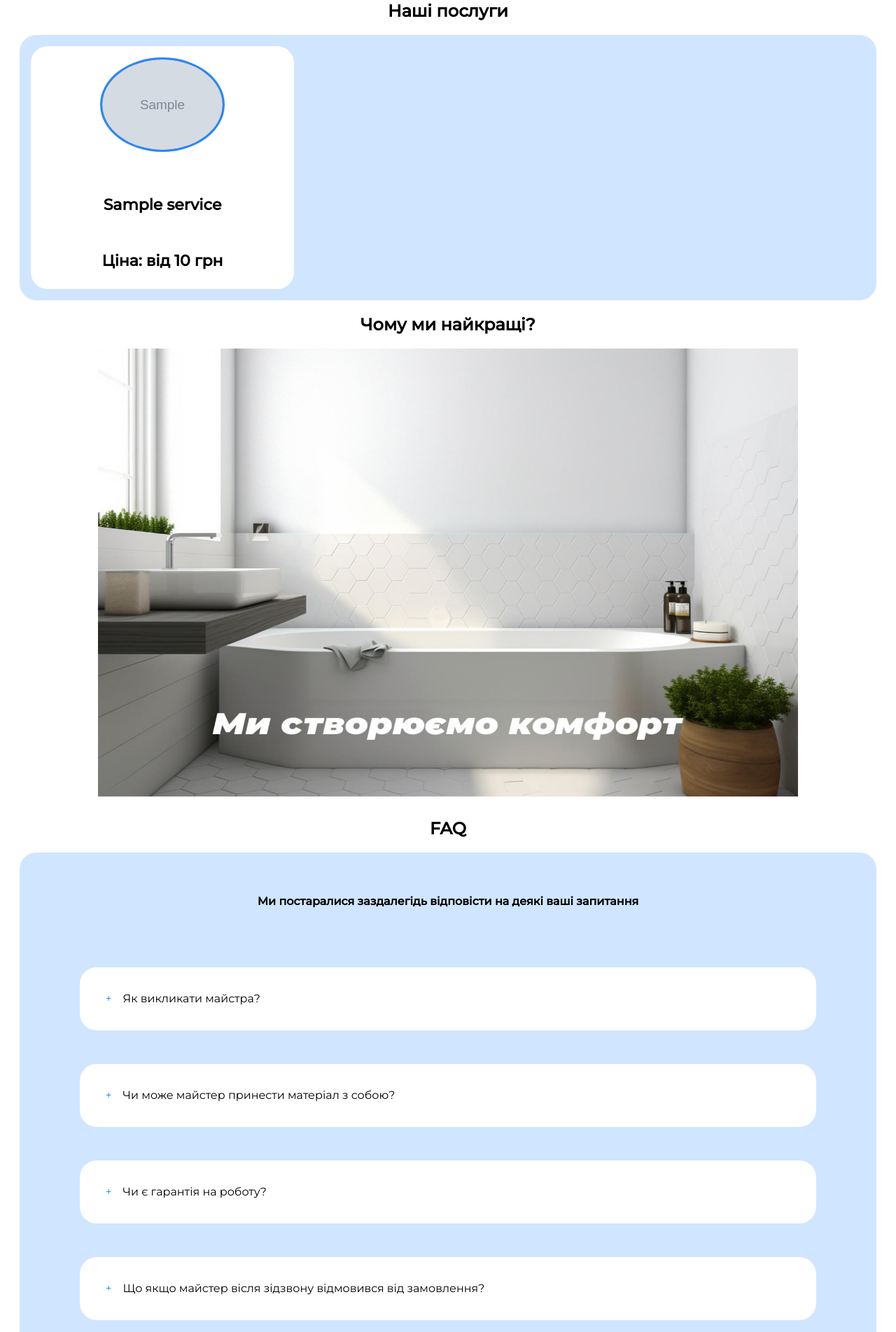
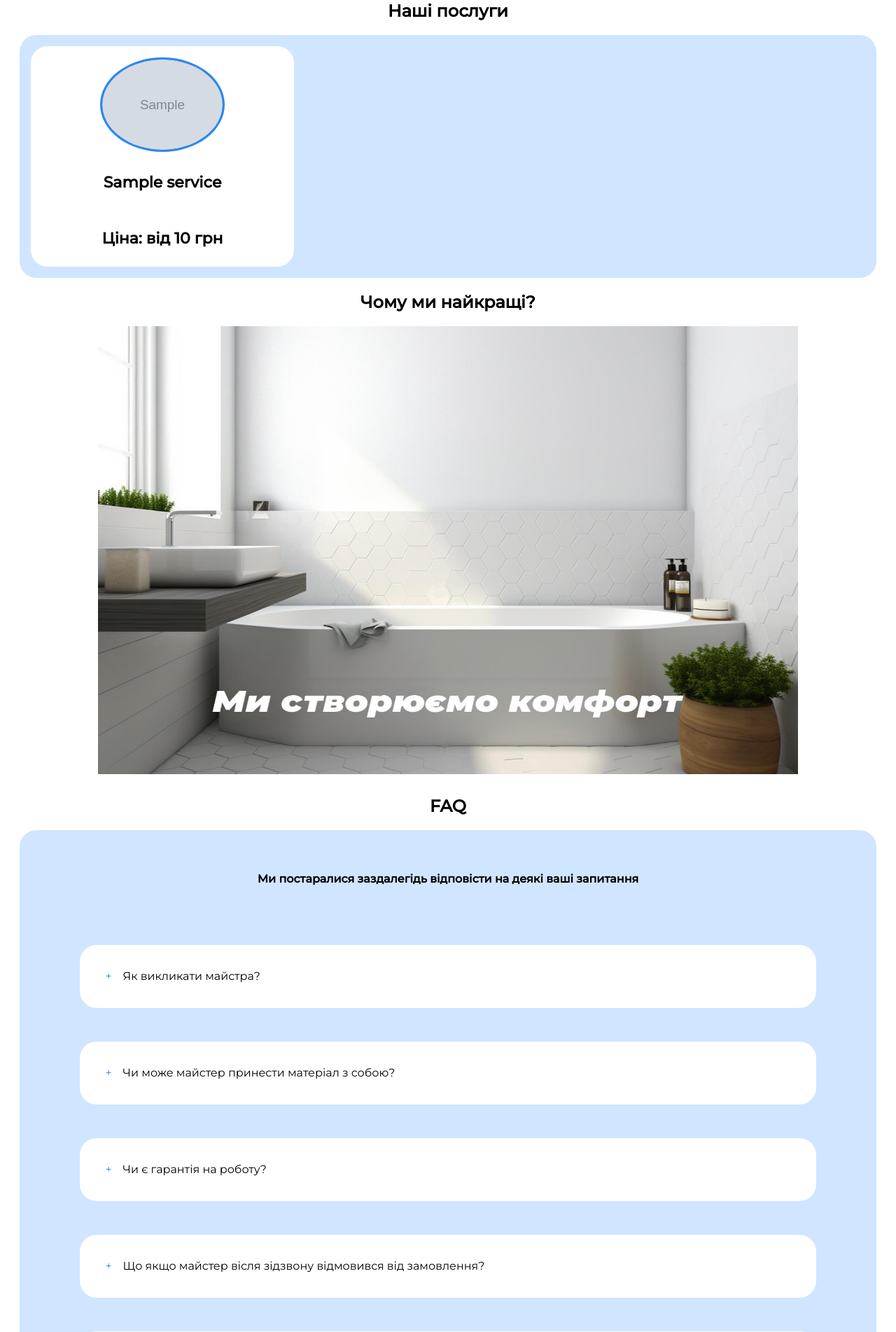
Before and after one commit to Padniuk/technohub-site, a Django app: template technohub/main/templates/main/plumbing_home.html in a window 1280 px wide. Shown: the part 637-2540 px from the top of the page at 70% size. Run offline with Django 4.2, Linux system fonts and the light colour scheme; the template is opened without the code that fills it: values that come from a table or form of the project are taken from there, others are empty; tables that the repository leaves empty hold one stand-in row (values such as "Sample post"); grey boxes marked "Sample" are stand-in pictures; form fields are guessed from the names that the template uses; parts of the project's set-up code (start-up, migrations or seed data) failed here and were passed over; some libraries are stand-ins or nearby versions.

Commit message:
add style bug solving

```diff
--- a/technohub/main/static/main/src/styles/blocks/electricity_header.scss
+++ b/technohub/main/static/main/src/styles/blocks/electricity_header.scss
@@ -8,7 +8,6 @@
 
     display: flex;
     flex-direction: row;
-
     justify-content: space-between;
     align-items: center;
   }
--- a/technohub/main/static/main/src/styles/blocks/electricity_services.scss
+++ b/technohub/main/static/main/src/styles/blocks/electricity_services.scss
@@ -28,10 +28,6 @@
         &-item {
             @include listTextSizing;
         }
-
-        &-list {
-            list-style: none;
-        }
         &-price {
             @include TextSizing;
             font-weight: bold;
--- a/technohub/main/static/main/src/styles/blocks/faq.scss
+++ b/technohub/main/static/main/src/styles/blocks/faq.scss
@@ -11,10 +11,10 @@
         border-radius: 24px;
 
         &-title {
+            text-align: center;
             @include listTextSizing;
             margin-top: 5%;
             margin-bottom: 5%;
-
         }
 
         &-details {
--- a/technohub/main/static/main/src/styles/blocks/menu.scss
+++ b/technohub/main/static/main/src/styles/blocks/menu.scss
@@ -21,6 +21,9 @@
     &__button--close {
         align-self: center;
     }
+    &-empty {
+        width: 20%;
+    }
 }
 
 .header .menu {
--- a/technohub/main/static/main/src/styles/blocks/plumbing_header.scss
+++ b/technohub/main/static/main/src/styles/blocks/plumbing_header.scss
@@ -8,7 +8,6 @@
 
     display: flex;
     flex-direction: row;
-
     justify-content: space-between;
     align-items: center;
   }
--- a/technohub/main/static/main/src/styles/blocks/plumbing_services.scss
+++ b/technohub/main/static/main/src/styles/blocks/plumbing_services.scss
@@ -18,7 +18,7 @@
         display: flex;
         flex-direction: column;
 
-        justify-content:center;
+        justify-content:space-around;
         align-items: center;
 
 
@@ -28,21 +28,23 @@
         &-item {
             @include listTextSizing;
         }
-
-        &-list {
-            list-style: none;
-        }
         &-price {
             @include TextSizing;
             font-weight: bold;
         }
         &-logo {
             width: 50%;
-            height: 50%;
-            margin-bottom: 15%;
+            margin-bottom: 20px;
             border: 3px solid $accent-color;
             background-color: #000;
             border-radius: 50%;
         }
+        &-content {
+            display: flex;
+            flex-direction: column;
+
+            justify-content:center;
+            align-items: center;
+        }
     }
 }
--- a/technohub/main/static/main/src/styles/plumbing_style.css
+++ b/technohub/main/static/main/src/styles/plumbing_style.css
@@ -89,8 +89,8 @@
     align-items: center; }
     @media (min-width: 576px) {
       .header__router {
-        font-size: 20px;
-        line-height: 48px; } }
+        font-size: 16px;
+        line-height: 32px; } }
     @media (min-width: 1024px) {
       .header__router {
         font-size: 22px;
@@ -165,6 +165,9 @@
 
 .menu__button--close {
   align-self: center; }
+
+.menu-empty {
+  width: 20%; }
 
 .header .menu__nav {
   display: none; }
@@ -269,8 +272,8 @@
       position: relative; }
       @media (min-width: 576px) {
         .contact__form-title {
-          font-size: 20px;
-          line-height: 48px; } }
+          font-size: 16px;
+          line-height: 32px; } }
       @media (min-width: 1024px) {
         .contact__form-title {
           font-size: 22px;
@@ -300,8 +303,8 @@
     width: 100%; }
     @media (min-width: 576px) {
       .form__label {
-        font-size: 20px;
-        line-height: 48px; } }
+        font-size: 16px;
+        line-height: 32px; } }
     @media (min-width: 1024px) {
       .form__label {
         font-size: 22px;
@@ -364,7 +367,7 @@
     background-color: #fff;
     display: flex;
     flex-direction: column;
-    justify-content: center;
+    justify-content: space-around;
     align-items: center; }
     .services__service-title {
       line-height: 32px;
@@ -372,8 +375,8 @@
       text-align: center; }
       @media (min-width: 576px) {
         .services__service-title {
-          font-size: 20px;
-          line-height: 48px; } }
+          font-size: 16px;
+          line-height: 32px; } }
       @media (min-width: 1024px) {
         .services__service-title {
           font-size: 22px;
@@ -388,8 +391,6 @@
       @media (min-width: 1024px) {
         .services__service-item {
           font-size: 16px; } }
-    .services__service-list {
-      list-style: none; }
     .services__service-price {
       line-height: 32px;
       font-size: 12px;
@@ -397,19 +398,23 @@
       font-weight: bold; }
       @media (min-width: 576px) {
         .services__service-price {
-          font-size: 20px;
-          line-height: 48px; } }
+          font-size: 16px;
+          line-height: 32px; } }
       @media (min-width: 1024px) {
         .services__service-price {
           font-size: 22px;
           line-height: 48px; } }
     .services__service-logo {
       width: 50%;
-      height: 50%;
-      margin-bottom: 15%;
+      margin-bottom: 20px;
       border: 3px solid #2589FF;
       background-color: #000;
       border-radius: 50%; }
+    .services__service-content {
+      display: flex;
+      flex-direction: column;
+      justify-content: center;
+      align-items: center; }
 
 .about {
   padding-inline: 20px;
@@ -527,6 +532,7 @@
     background-color: #d0e5ff;
     border-radius: 24px; }
     .faq__content-title {
+      text-align: center;
       line-height: 18px;
       font-size: 12px;
       margin-top: 5%;
--- a/technohub/main/static/main/src/styles/utils/mixins.scss
+++ b/technohub/main/static/main/src/styles/utils/mixins.scss
@@ -60,8 +60,8 @@
   text-align: center;
 
   @include onTablet {
-    font-size: 20px;
-    line-height: 48px;
+    font-size: 16px;
+    line-height: 32px;
   }
 
   @include onDesktop {
--- a/technohub/main/templates/main/base.html
+++ b/technohub/main/templates/main/base.html
@@ -34,31 +34,11 @@
                     {% endblock %}
                 </div>
 
-                <div class="menu">
-                    <a href="#menu-mobile" class="menu__button">
-                        <img src="{% static 'main/src/images/icon-menu.svg' %}" alt="icon-menu" class="menu__icon">
-                    </a>
+                {% block menu %}
+                {% endblock %}
 
-                    <nav class="nav menu__nav">
-                        <ul class="nav__list">
-                            {% block menu %}
-                            {% endblock %}
-                        </ul>
-                    </nav>
-                </div>
-
-                <aside class="page__menu--mobile menu--mobile" id="menu-mobile">
-                    <nav class="nav menu--mobile__nav">
-                        <ul class="nav__list">
-                            {% block aside %}
-                            {% endblock %}
-                        </ul>
-
-                        <a href="#" class="menu__button--close">
-                            <img src="{% static 'main/src/images/icon-close.svg' %}" alt="icon-close" class="menu__icon">
-                        </a>
-                    </nav>
-                </aside>
+                {% block aside %}
+                {% endblock %}
             </div>
         </header>
 
--- a/technohub/main/templates/main/home.html
+++ b/technohub/main/templates/main/home.html
@@ -1,6 +1,14 @@
 {% extends 'main/base.html' %}
+{% load static %}
 
 {% block menu %}
+    <div class="menu">
+        <a href="#menu-mobile" class="menu__button">
+            <img src="{% static 'main/src/images/icon-menu.svg' %}" alt="icon-menu" class="menu__icon">
+        </a>
+
+        <nav class="nav menu__nav">
+            <ul class="nav__list">
                 <li class="nav__item">
                     <a href="#about" class="nav__link">Про нас</a>
                 </li>
@@ -13,9 +21,15 @@
                 </li>
                 {% block work %}
                 {% endblock %}
+            </ul>
+        </nav>
+    </div>
 {% endblock %}
 
 {% block aside %}
+<aside class="page__menu--mobile menu--mobile" id="menu-mobile">
+    <nav class="nav menu--mobile__nav">
+        <ul class="nav__list">
             <li class="nav__item">
                 <a href="#about" class="nav__link">Про нас</a>
             </li>
@@ -27,9 +41,15 @@
             <li class="nav__item">
                 <a href="#contact" class="nav__link">Контакти</a>
             </li>
-
             {% block aside_work %}
             {% endblock %}
+        </ul>
+
+        <a href="#" class="menu__button--close">
+            <img src="{% static 'main/src/images/icon-close.svg' %}" alt="icon-close" class="menu__icon">
+        </a>
+    </nav>
+</aside>
 {% endblock %}
 
 
@@ -93,8 +113,9 @@
     </h1>
     <div class="services__content">
         {% for serv in services %}
-                    <div class="services__service">
+            <article class="services__service">
                 <img src="{{ serv.photo.url }}" alt="{{ serv.name }}" class="services__service-logo">
+                <div class="services__service-content">
                     <h2 class="services__service-title">{{ serv.name }}</h2>
                     <ul class="services__service-list">
                         {% for individual_service in serv.individual_services %}
@@ -103,6 +124,7 @@
                     </ul>
                     <div class="services__service-price">Ціна: від {{ serv.price }} грн</div>
                 </div>
+            </article>
         {% endfor %}
     </div>
 
@@ -158,5 +180,4 @@
         </details>
     </div>
 </section>
-    </main>
 {% endblock %}
--- a/technohub/technohub/settings.py
+++ b/technohub/technohub/settings.py
@@ -23,7 +23,7 @@
 SECRET_KEY = os.environ.get('SECRET_KEY')
 
 # SECURITY WARNING: don't run with debug turned on in production!
-DEBUG = bool(int(os.environ.get("DEBUG", 0)))
+DEBUG = True#bool(int(os.environ.get("DEBUG", 0)))
 
 ALLOWED_HOSTS = ['127.0.0.1','0.0.0.0'] if DEBUG else os.environ.get("ALLOWED_HOSTS").split(',')
 
```
Also changed, not shown: technohub/main/static/main/src/styles/electricity_style.css (+14 -12 lines), technohub/main/templates/main/work.html (+5 -4 lines), 1 other file. Lines whose indentation alone changed are shown as unchanged.
